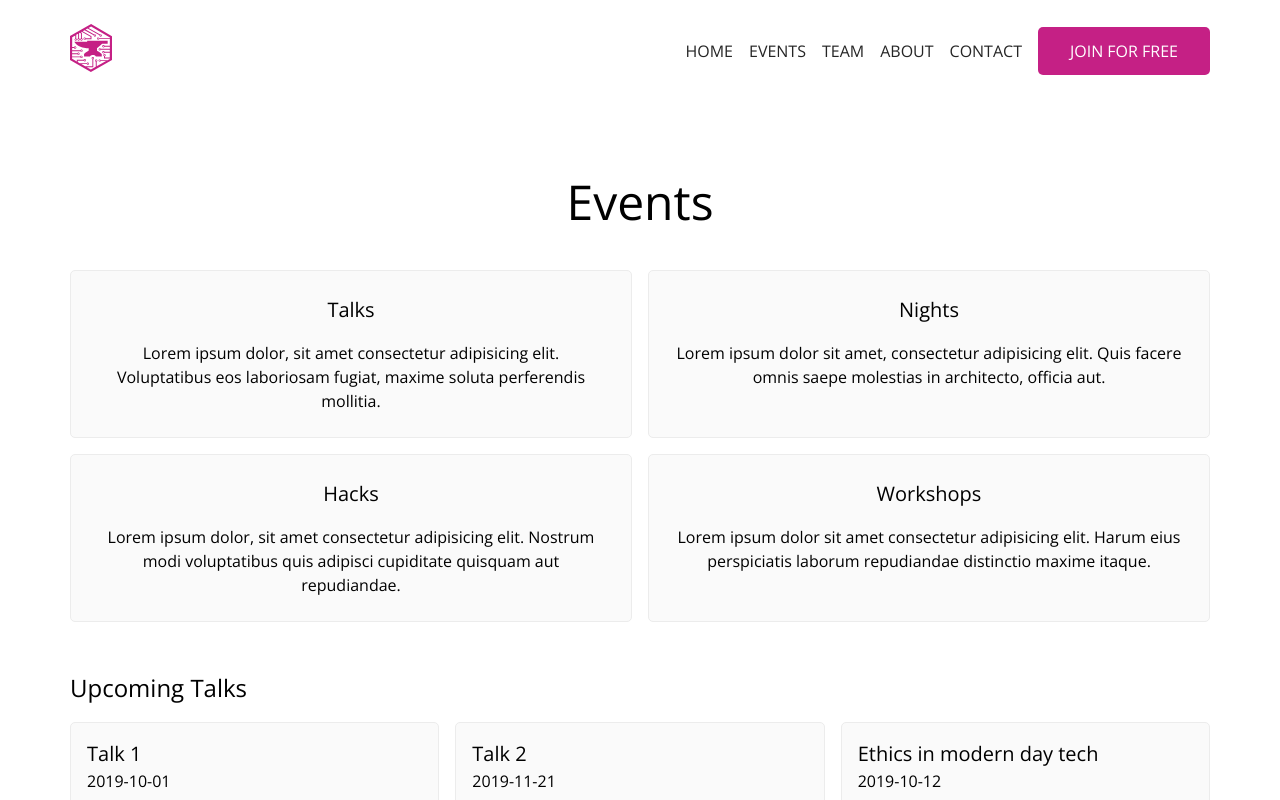
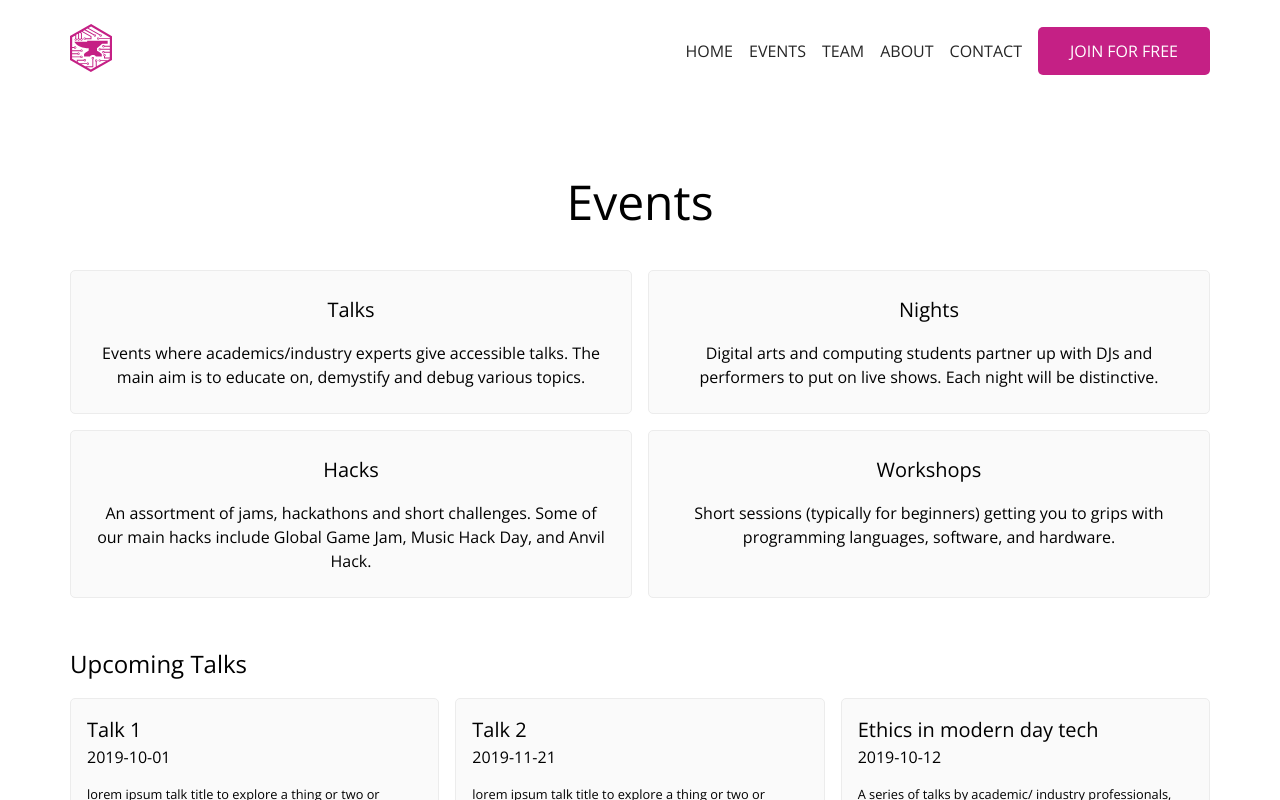
Before and after one commit to skeuomorph/2020.goldsmiths.tech, a Nuxt app: page /events in a window 1280 px wide. Shown: the top 800 px of the page. Built offline with nearby package versions, Linux system fonts and the light colour scheme.

Commit message:
added description

```diff
--- a/pages/events/index.vue
+++ b/pages/events/index.vue
@@ -4,19 +4,19 @@
     <div id="top">
       <div class="box">
         <h2>Talks</h2>
-        <p>Lorem ipsum dolor, sit amet consectetur adipisicing elit. Voluptatibus eos laboriosam fugiat, maxime soluta perferendis mollitia.</p>
+        <p>Events where academics/industry experts give accessible talks. The main aim is to educate on, demystify and debug various topics.</p>
       </div>
       <div class="box">
         <h2>Nights</h2>
-        <p>Lorem ipsum dolor sit amet, consectetur adipisicing elit. Quis facere omnis saepe molestias in architecto, officia aut.</p>
+        <p>Digital arts and computing students partner up with DJs and performers to put on live shows. Each night will be distinctive.</p>
       </div>
       <div class="box">
         <h2>Hacks</h2>
-        <p>Lorem ipsum dolor, sit amet consectetur adipisicing elit. Nostrum modi voluptatibus quis adipisci cupiditate quisquam aut repudiandae.</p>
+        <p>An assortment of jams, hackathons and short challenges. Some of our main hacks include Global Game Jam, Music Hack Day, and Anvil Hack. </p>
       </div>
       <div class="box">
         <h2>Workshops</h2>
-        <p>Lorem ipsum dolor sit amet consectetur adipisicing elit. Harum eius perspiciatis laborum repudiandae distinctio maxime itaque.</p>
+        <p>Short sessions (typically for beginners) getting you to grips with programming languages, software, and hardware.</p>
       </div>
     </div>
     <EventsType title='Upcoming Talks' :events='events.talks' noneText='There are no upcoming talks' />
```
